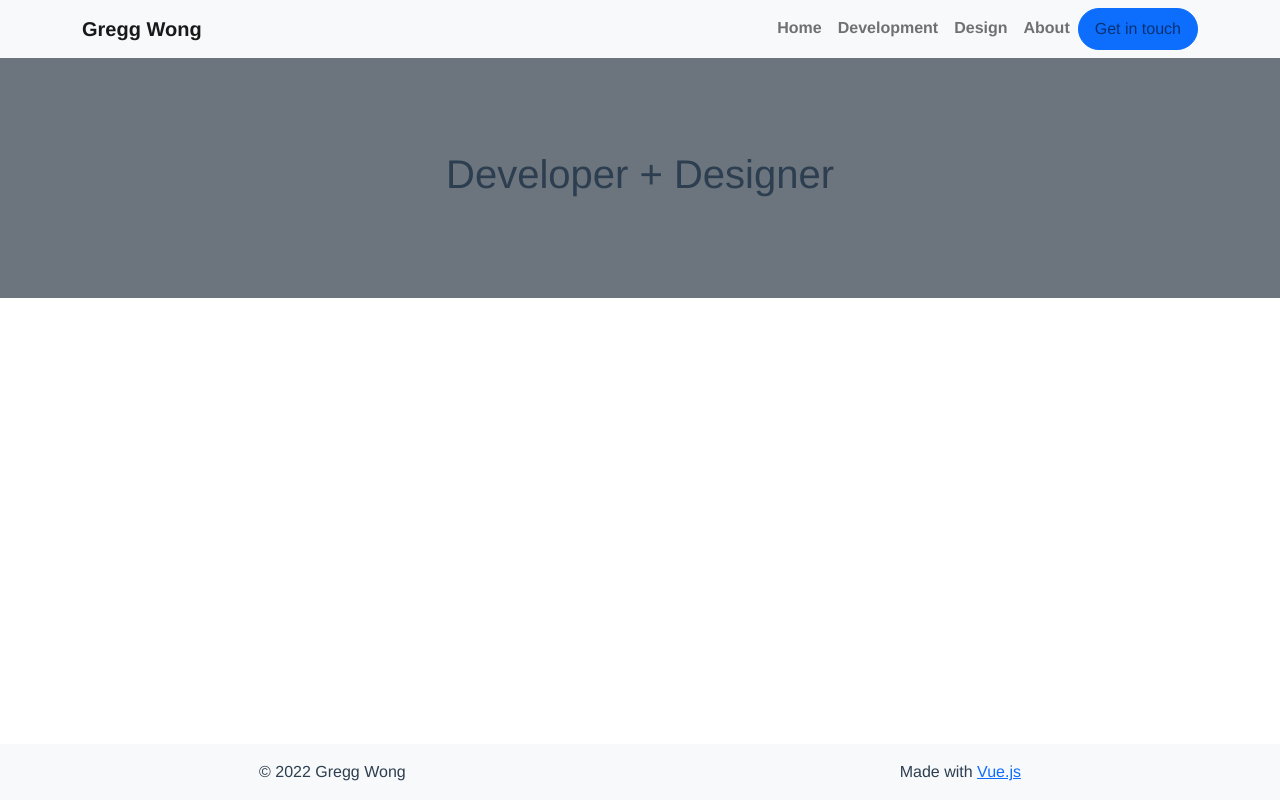
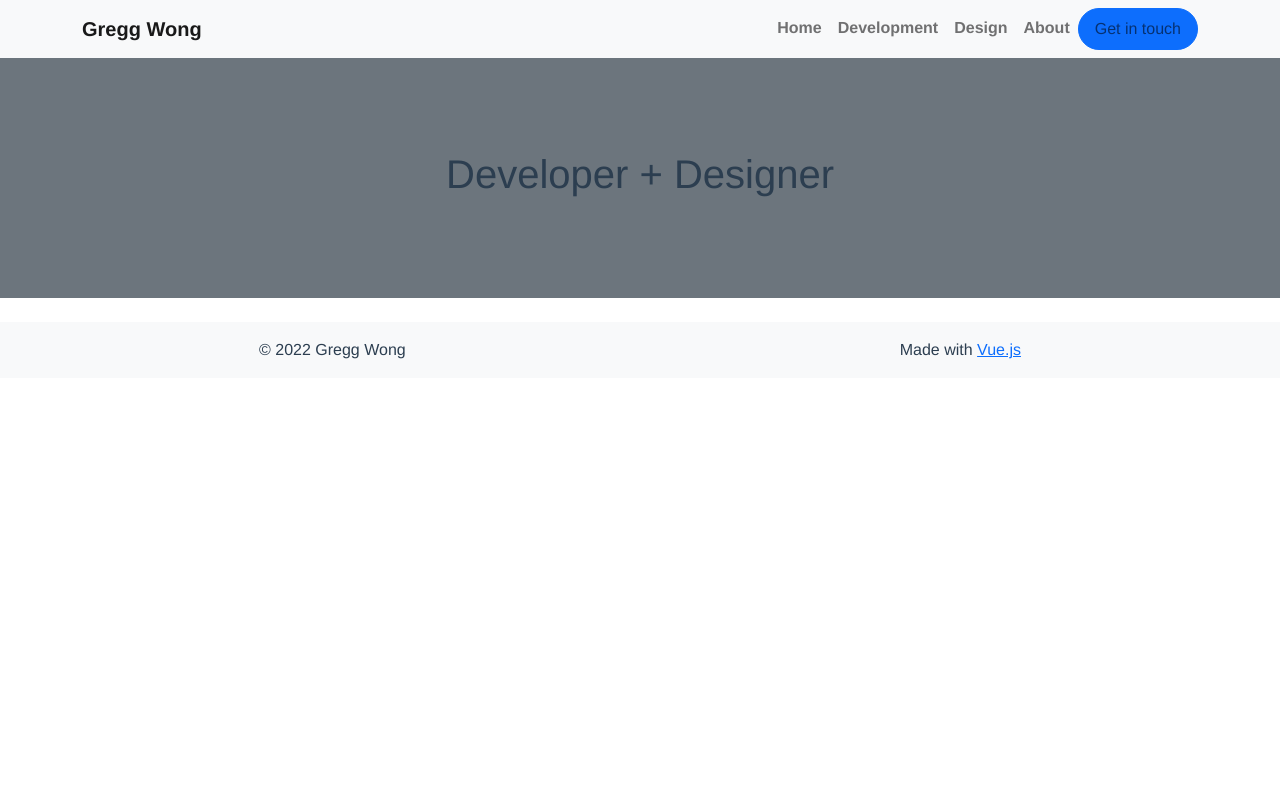
Before and after one commit to Jon-Mykal/personal-website, a Vue app: page / in a window 1280 px wide. Built offline with nearby package versions, Linux system fonts and the light colour scheme.

Commit message:
Add Margin

```diff
--- a/src/components/Footer.vue
+++ b/src/components/Footer.vue
@@ -1,6 +1,6 @@
 <template>
-    <footer class="bg-light">
-        <section class="py-3 container-fluid d-flex justify-content-around fixed-bottom bg-light align-items-center">
+    <footer class="bg-light mt-4">
+        <section class="py-3 container-fluid d-flex justify-content-around bg-light align-items-center">
             <p class="p-no-margin">
                 &copy; <span>{{ copyrightYear}}</span> Gregg Wong
             </p>
```
